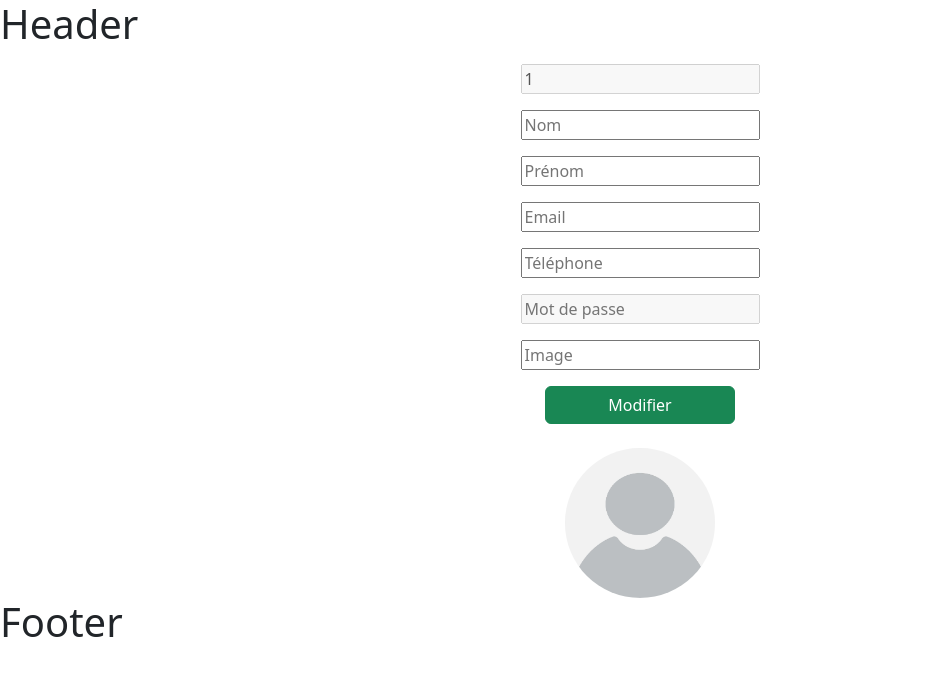
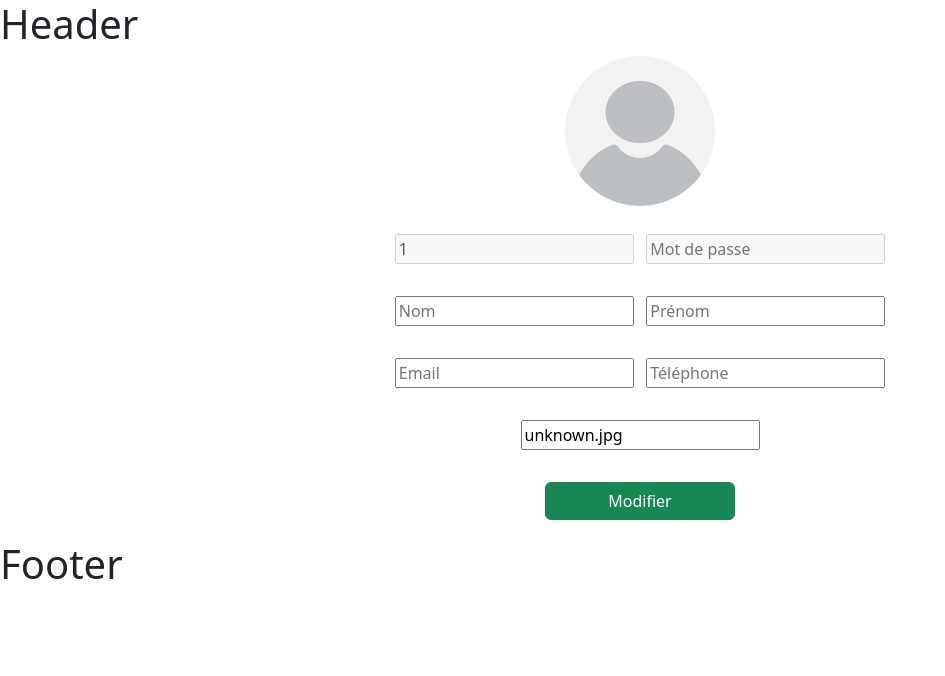
Before and after one commit to Sa0ki/BookStore, a React (Create React App) app in the folder frontend/: page /master/responsable/update/1 in a window 1280 px wide. Shown: the top 676 px of the page, without its empty margins (0-945 px from the left). Built offline with nearby package versions, Linux system fonts and the light colour scheme; no server answers.

Commit message:
Display responsable udpdated.

```diff
--- a/frontend/src/Composants/Responsable/ModificationResponsable.js
+++ b/frontend/src/Composants/Responsable/ModificationResponsable.js
@@ -38,10 +38,9 @@ function ModificationResponsable(){
 
     function displayImage(){
         try{
-            let pp = require("./Images/" + image)
             return <img className="profilePic" src={require("./Images/"+image)} alt="pic"/>
         }catch(error){
-            if(touched == true && image == "")
+            if(touched == false && image == "")
                 setImage("unknown.jpg")
             return <img className="profilePic" src={require("./Images/unknown.jpg")} alt="pic"/>
         }
@@ -60,23 +59,35 @@ function ModificationResponsable(){
 
     return (
         <center>
+            {displayImage()}
+            <br/>
+            <br/>
             <Form>
-                <Table borderless>
+                <Table borderless size="sm">
                     <tbody>
-                    <tr><td><center><input type="text" id="_id" disabled="disabled" value={id}/></center></td></tr>
-                    <tr><td><center><input type ="text" id="nom" onChange={(e)=>setNom(e.target.value)} placeholder="Nom" value={nom}/></center></td></tr>
-                    <tr><td><center><input type ="text" id="prenom" onChange={(e)=>setPrenom(e.target.value)} placeholder="Prénom" value={prenom}/></center></td></tr>
-                    <tr><td><center><input type ="email" id="email" onChange={(e)=>setEmail(e.target.value)} placeholder="Email" value={email}/></center></td></tr>
-                    <tr><td><center><input type ="text" id="phone" onChange={(e)=>setPhone(e.target.value)} placeholder="Téléphone" value={phone}/></center></td></tr>
-                    <tr><td><center><input type ="password" id="motDePasse" disabled="disabled" onChange={(e)=>setMotDePasse(e.target.value)} placeholder="Mot de passe" value={motDePasse}/></center></td></tr>
-                    <tr><td><center><input type ="text" id="image" onChange={(e)=>setImage(e.target.value)} onBlur={()=>setTouched(true)} placeholder="Image" value={image}/></center></td></tr>
-                    <tr><center><Button variant="success" onClick={(e)=>Submit(e)}>&nbsp;&nbsp;&nbsp;&nbsp;&nbsp;&nbsp;&nbsp;&nbsp;&nbsp;&nbsp;&nbsp;&nbsp;Modifier&nbsp;&nbsp;&nbsp;&nbsp;&nbsp;&nbsp;&nbsp;&nbsp;&nbsp;&nbsp;&nbsp;&nbsp;</Button></center></tr>
+                        <tr>
+                            <td><center><input type="text" id="_id" disabled="disabled" value={id}/>&nbsp;&nbsp;&nbsp;
+                            <input type ="password" id="motDePasse" disabled="disabled" onChange={(e)=>setMotDePasse(e.target.value)} placeholder="Mot de passe" value={motDePasse}/></center></td>
+                        </tr>
+                        <br/>
+                        <tr>
+                            <td><center><input type ="text" id="nom" onChange={(e)=>setNom(e.target.value)} placeholder="Nom" value={nom}/>&nbsp;&nbsp;&nbsp;
+                            <input type ="text" id="prenom" onChange={(e)=>setPrenom(e.target.value)} placeholder="Prénom" value={prenom}/></center></td>
+                        </tr>
+                        <br/>
+                        <tr>
+                            <td><center><input type ="email" id="email" onChange={(e)=>setEmail(e.target.value)} placeholder="Email" value={email}/>&nbsp;&nbsp;&nbsp;
+                            <input type ="text" id="phone" onChange={(e)=>setPhone(e.target.value)} placeholder="Téléphone" value={phone}/></center></td>
+                        </tr>
+                        <br/>
+                        <tr><td><center><input type ="text" id="image" onChange={(e)=>setImage(e.target.value)} onBlur={()=>setTouched(false)} onFocus={()=>setTouched(true)} placeholder="Image" value={image}/></center></td></tr>
+                        <br/>
+                        <tr>
+                            <td><center><Button variant="success" onClick={(e)=>Submit(e)}>&nbsp;&nbsp;&nbsp;&nbsp;&nbsp;&nbsp;&nbsp;&nbsp;&nbsp;&nbsp;&nbsp;&nbsp;Modifier&nbsp;&nbsp;&nbsp;&nbsp;&nbsp;&nbsp;&nbsp;&nbsp;&nbsp;&nbsp;&nbsp;&nbsp;</Button></center></td>
+                        </tr>
                     </tbody>
                 </Table>
             </Form>
-           {
-            displayImage()
-           }
         </center>
     );
 }
```
